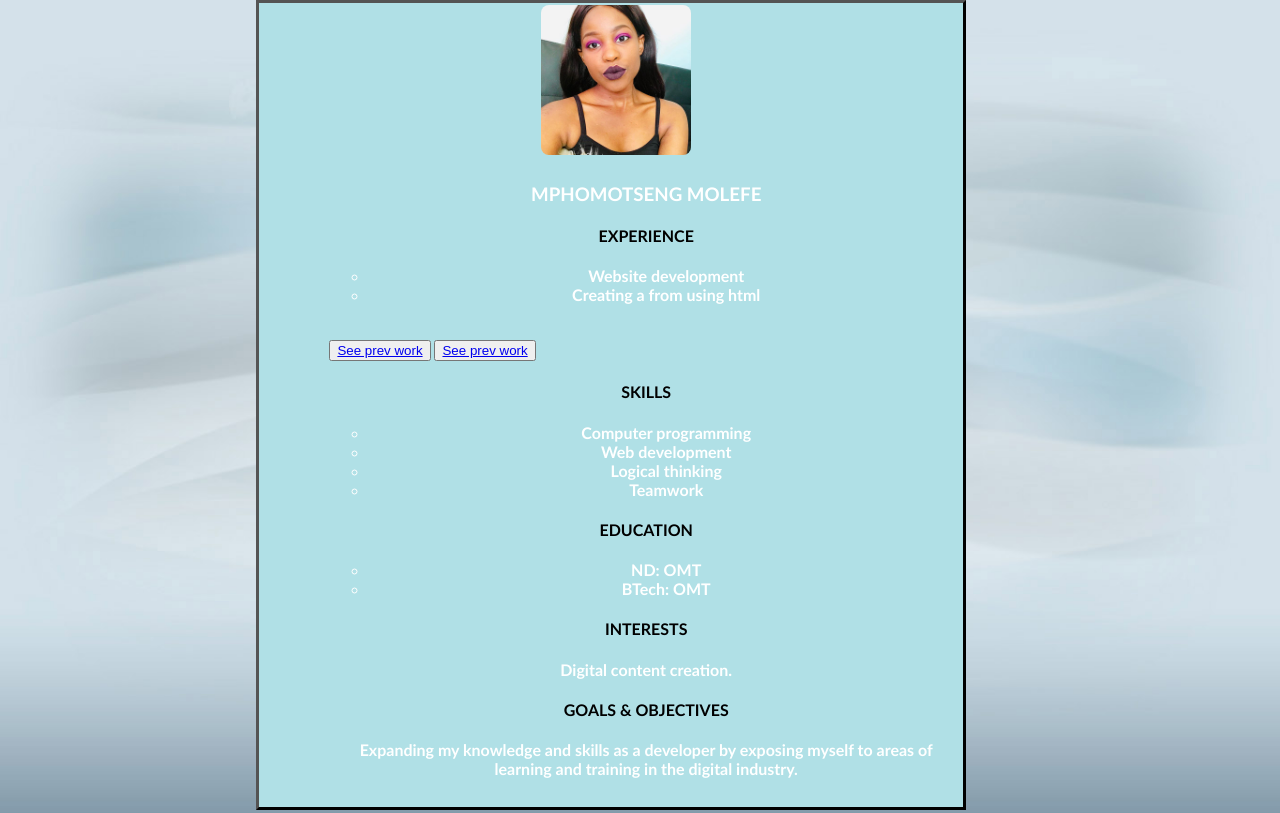
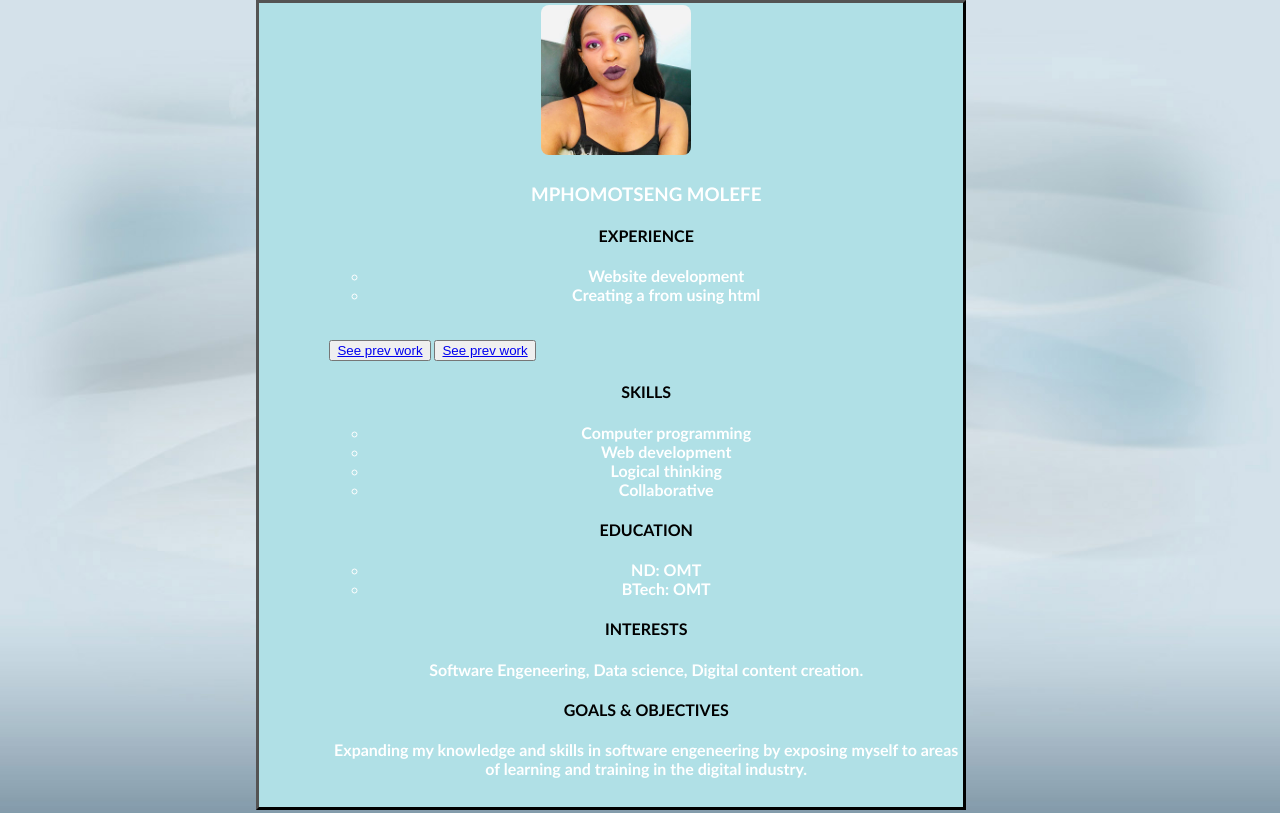
Before and after one commit to Mphumutseng/Final-Portfolio, a plain HTML site: page M. Molefe - Portfolio/resume.html in a window 1280 px wide. Drawn offline with Linux system fonts and the light colour scheme.

Commit message:
Update resume.html

```diff
--- a/M. Molefe - Portfolio/resume.html
+++ b/M. Molefe - Portfolio/resume.html
@@ -1,6 +1,6 @@
 <!DOCTYPE html>
 <html>
-    <meta name="viewport" content="width=device-width, initial-scale=1.0">
+
     <link rel="stylesheet" type="text/css" href="style.css">
     <body>
         <div class="resume">
@@ -25,7 +25,7 @@
                                 <li>Computer programming</li>
                                 <li>Web development</li>
                                 <li>Logical thinking</li>
-                                <li>Teamwork</li>
+                                <li>Collaborative</li>
                             </ul>
                         </p>
 
@@ -38,10 +38,10 @@
                         </P>
 
                     <h4>INTERESTS</h4>
-                        <p>Digital content creation.</p>
+                        <p>Software Engeneering, Data science, Digital content creation.</p>
 
                     <h4>GOALS & OBJECTIVES</h4>
-                        <p>Expanding my knowledge and skills as a developer by exposing myself to areas of learning and training in the digital industry.</p><br>
+                        <p>Expanding my knowledge and skills in software engeneering by exposing myself to areas of learning and training in the digital industry.</p><br>
 
 
         </div>
```
